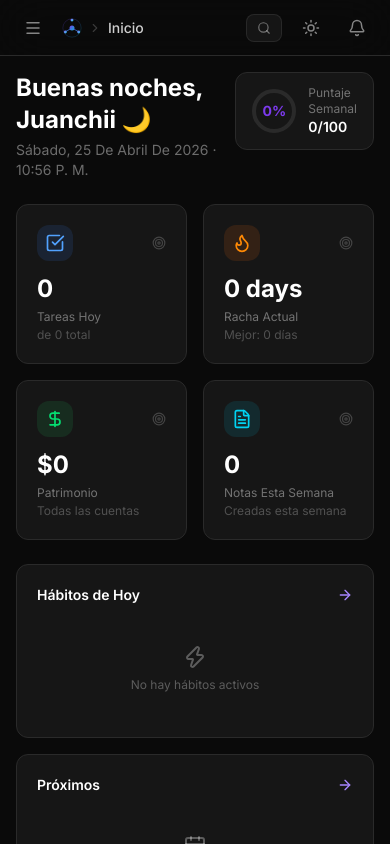
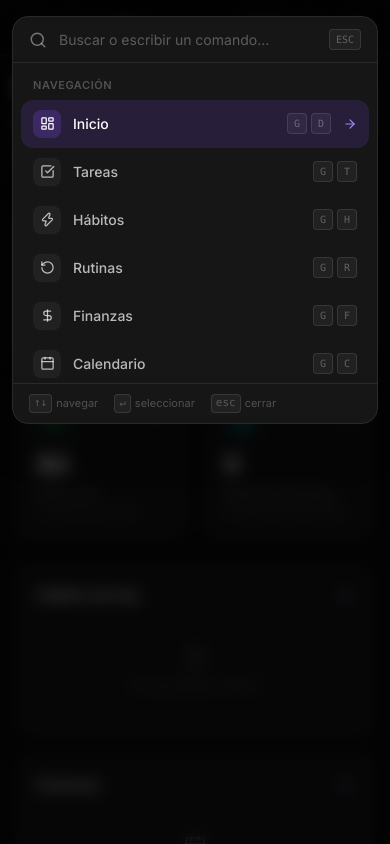
Before and after one commit to Tuwebai/dashboard-personal, a React (Vite) app: page / in a window 390 px wide. Both pictures are taken after a click on the button 264 px from the left and 27 px from the top of the page. Built offline with nearby package versions, Linux system fonts and the light colour scheme.

Commit message:
fix mobile overlays and restore command palette

```diff
--- a/src/features/navigation/components/CommandPalette.tsx
+++ b/src/features/navigation/components/CommandPalette.tsx
@@ -85,7 +85,7 @@ export function CommandPalette({ onNavigate }: CommandPaletteProps) {
   return (
     <AnimatePresence>
       {commandPaletteOpen && (
-        <div className="fixed inset-0 z-50 flex items-start justify-center pt-[15vh] px-4">
+        <div className="fixed inset-0 z-50 flex items-start justify-center overflow-y-auto px-3 pt-4 sm:px-4 sm:pt-[15vh]">
           <motion.div
             className="absolute inset-0 bg-black/70 backdrop-blur-sm"
             initial={{ opacity: 0 }}
@@ -94,7 +94,7 @@ export function CommandPalette({ onNavigate }: CommandPaletteProps) {
             onClick={closePalette}
           />
           <motion.div
-            className="relative w-full max-w-xl bg-bg-card border border-border rounded-2xl shadow-2xl overflow-hidden"
+            className="relative w-full max-w-xl overflow-hidden rounded-2xl border border-border bg-bg-card shadow-2xl max-sm:max-h-[calc(100dvh-2rem)]"
             initial={{ opacity: 0, scale: 0.96, y: -10 }}
             animate={{ opacity: 1, scale: 1, y: 0 }}
             exit={{ opacity: 0, scale: 0.96, y: -10 }}
--- a/src/features/navigation/components/TopNavbar.tsx
+++ b/src/features/navigation/components/TopNavbar.tsx
@@ -212,7 +212,7 @@ export function TopNavbar({ activeModule, onNavigate, onToggleSidebar }: TopNavb
             <>
               <div className="fixed inset-0 z-10" onClick={() => setNotifOpen(false)} />
               <motion.div
-                className="absolute right-0 top-full mt-2 w-80 bg-bg-primary border border-bg-secondary rounded-xl shadow-2xl z-20 overflow-hidden"
+                className="fixed left-3 right-3 top-16 z-20 overflow-hidden rounded-xl border border-bg-secondary bg-bg-primary shadow-2xl sm:absolute sm:left-auto sm:right-0 sm:top-full sm:mt-2 sm:w-80"
                 initial={{ opacity: 0, y: -8, scale: 0.96 }}
                 animate={{ opacity: 1, y: 0, scale: 1 }}
                 exit={{ opacity: 0, y: -8, scale: 0.96 }}
--- a/src/layouts/dashboard-layout/DashboardLayout.tsx
+++ b/src/layouts/dashboard-layout/DashboardLayout.tsx
@@ -1,5 +1,6 @@
 import { useState, type ReactNode } from 'react';
 import { Sidebar } from '../../features/navigation/components/Sidebar';
+import { CommandPalette } from '../../features/navigation/components/CommandPalette';
 import { TopNavbar } from '../../features/navigation/components/TopNavbar';
 import { WorkspaceReadonlyBanner } from '../../shared/ui/WorkspaceReadonlyBanner';
 import type { AppModule } from '../../core/navigation/routes';
@@ -40,6 +41,7 @@ export function DashboardLayout({ activeModule, onNavigate, children }: Dashboar
           onNavigate={onNavigate}
           onToggleSidebar={() => setMobileSidebarOpen(true)}
         />
+        <CommandPalette onNavigate={onNavigate} />
         <WorkspaceReadonlyBanner />
         <main className="min-h-0 flex-1 overflow-y-auto p-4 md:p-6">{children}</main>
       </div>
```
